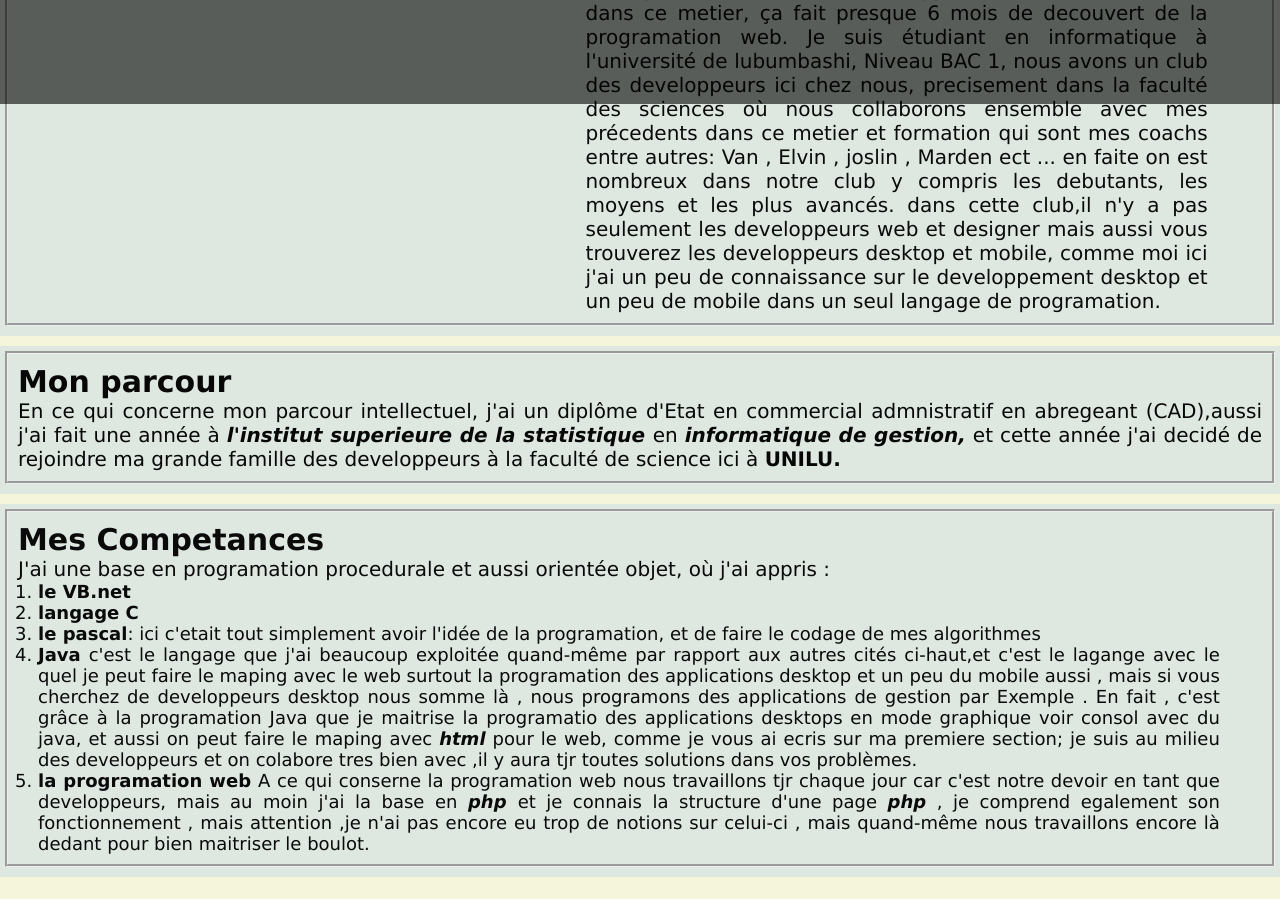
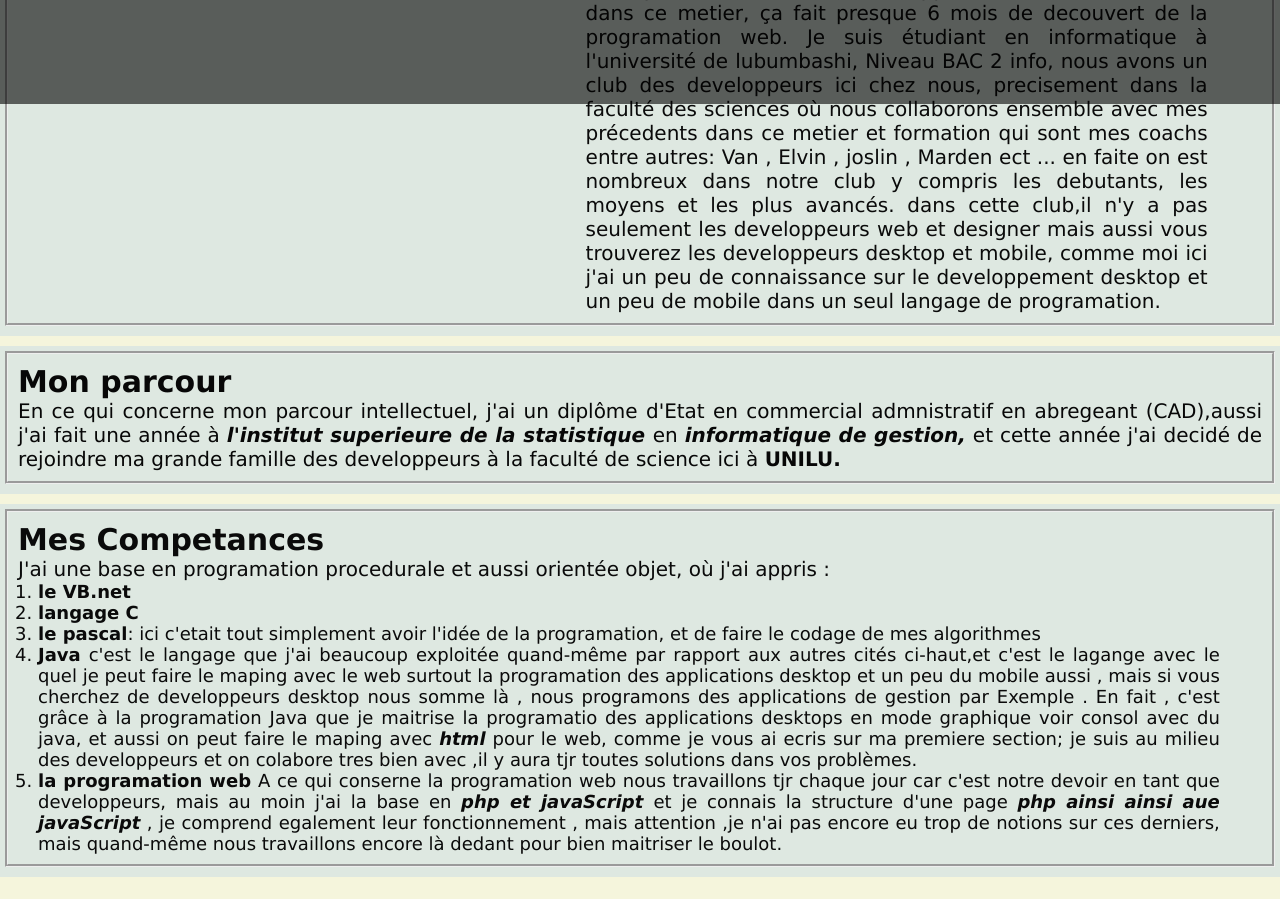
Before and after one commit to Francis-Mwamba/mwamba-kuyela-francis, a plain HTML site: page PORTOFOLIO.html in a window 1280 px wide. Shown: the part 1056-1955 px from the top of the page. Drawn offline with Linux system fonts and the light colour scheme; files that its build step writes are made by us from their sources.

Commit message:
Update PORTOFOLIO.html

```diff
--- a/PORTOFOLIO.html
+++ b/PORTOFOLIO.html
@@ -36,7 +36,7 @@
                                  <div class="propos">
                                      <img class="photo-propos" src="photos/francis.jpg" alt="">
                                      <p class="PARA">HI Guys! Je suis Francis , developpeur web encore debutant dans ce metier, ça fait presque 6 mois de decouvert de la programation web. Je suis étudiant en informatique
-                                        à l'université de lubumbashi, Niveau BAC 1, nous avons un club des developpeurs ici chez nous, precisement dans la faculté des sciences où nous
+                                        à l'université de lubumbashi, Niveau BAC 2 info, nous avons un club des developpeurs ici chez nous, precisement dans la faculté des sciences où nous
                                         collaborons ensemble avec mes précedents dans ce metier et formation qui sont mes coachs entre autres: Van , Elvin , joslin , Marden ect ... en faite on est nombreux dans notre club y compris les debutants,
                                         les moyens et les plus avancés. dans cette club,il n'y a pas seulement les developpeurs web et designer mais aussi vous trouverez les developpeurs desktop et mobile, comme moi ici j'ai un peu de connaissance sur le developpement desktop et un peu de mobile
                                         dans un seul langage de programation.
@@ -74,7 +74,7 @@
                                                 tres bien avec ,il y aura tjr toutes solutions dans vos problèmes.
                                              </li>
                                             <li class="ma-liste">
-                                               <strong>la programation  web </strong> A ce qui conserne la programation web nous travaillons tjr chaque jour car c'est notre devoir en tant que developpeurs, mais au moin j'ai la base en <em><strong> php </strong></em>et je connais la structure d'une page <em><strong> php</strong> </em>, je comprend  egalement son fonctionnement , mais attention ,je n'ai pas encore eu trop de notions sur celui-ci ,
+                                               <strong>la programation  web </strong> A ce qui conserne la programation web nous travaillons tjr chaque jour car c'est notre devoir en tant que developpeurs, mais au moin j'ai la base en <em><strong> php et javaScript </strong></em>et je connais la structure d'une page <em><strong> php ainsi ainsi aue javaScript</strong> </em>, je comprend  egalement leur fonctionnement , mais attention ,je n'ai pas encore eu trop de notions sur ces derniers,
                                                 mais quand-même nous travaillons encore là dedant pour bien maitriser le boulot.
                                             </li>
 
```
